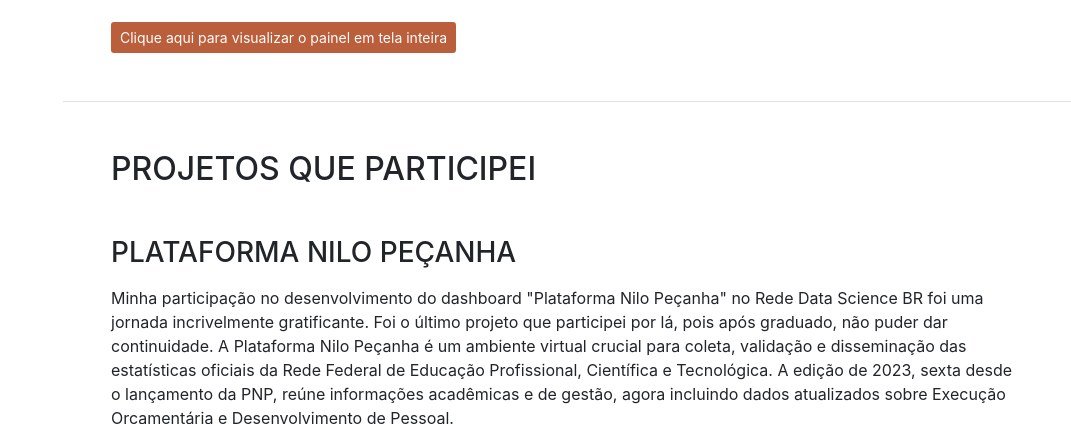
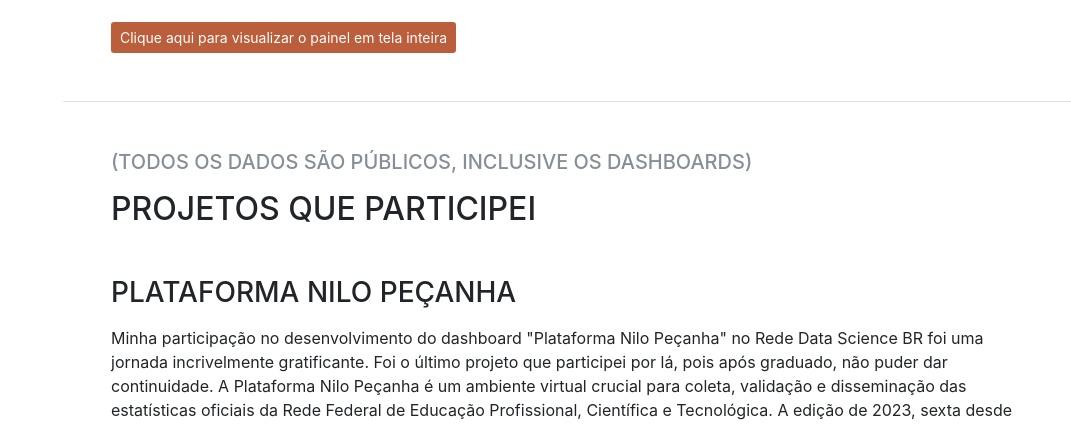
Before and after one commit to vinicius-silva-ep/vinicius-silva.github.io, a website with bundled scripts: page index.html in a window 1280 px wide. Shown: the part 1587-2011 px from the top of the page, without its empty margins (209-1280 px from the left). Built offline with nearby package versions, Linux system fonts and the light colour scheme; a web font is replaced by a local one.

Commit message:
aviso dados públicos

```diff
--- a/index.html
+++ b/index.html
@@ -155,6 +155,7 @@
          <!-- Seção projetos que participei -->
          <section class="resume-section p-3 p-lg-5 d-flex flex-column" id="participei_projetos">
             <div class="my-auto">
+               <h5 class="mb-3 text-muted">(Todos os dados são públicos, inclusive os dashboards)</h5>
                 <h2 class="mb-5">Projetos que participei</h2>
                 <h3 class="mb-3">PLATAFORMA NILO PEÇANHA</h3>
                 <p>Minha participação no desenvolvimento do dashboard "Plataforma Nilo Peçanha" no Rede Data Science BR foi uma jornada incrivelmente gratificante. Foi o último projeto que participei por lá, pois após graduado, não puder dar continuidade. A Plataforma Nilo Peçanha é um ambiente virtual crucial para coleta, validação e disseminação das estatísticas oficiais da Rede Federal de Educação Profissional, Científica e Tecnológica. A edição de 2023, sexta desde o lançamento da PNP, reúne informações acadêmicas e de gestão, agora incluindo dados atualizados sobre Execução Orçamentária e Desenvolvimento de Pessoal.</p>
```
